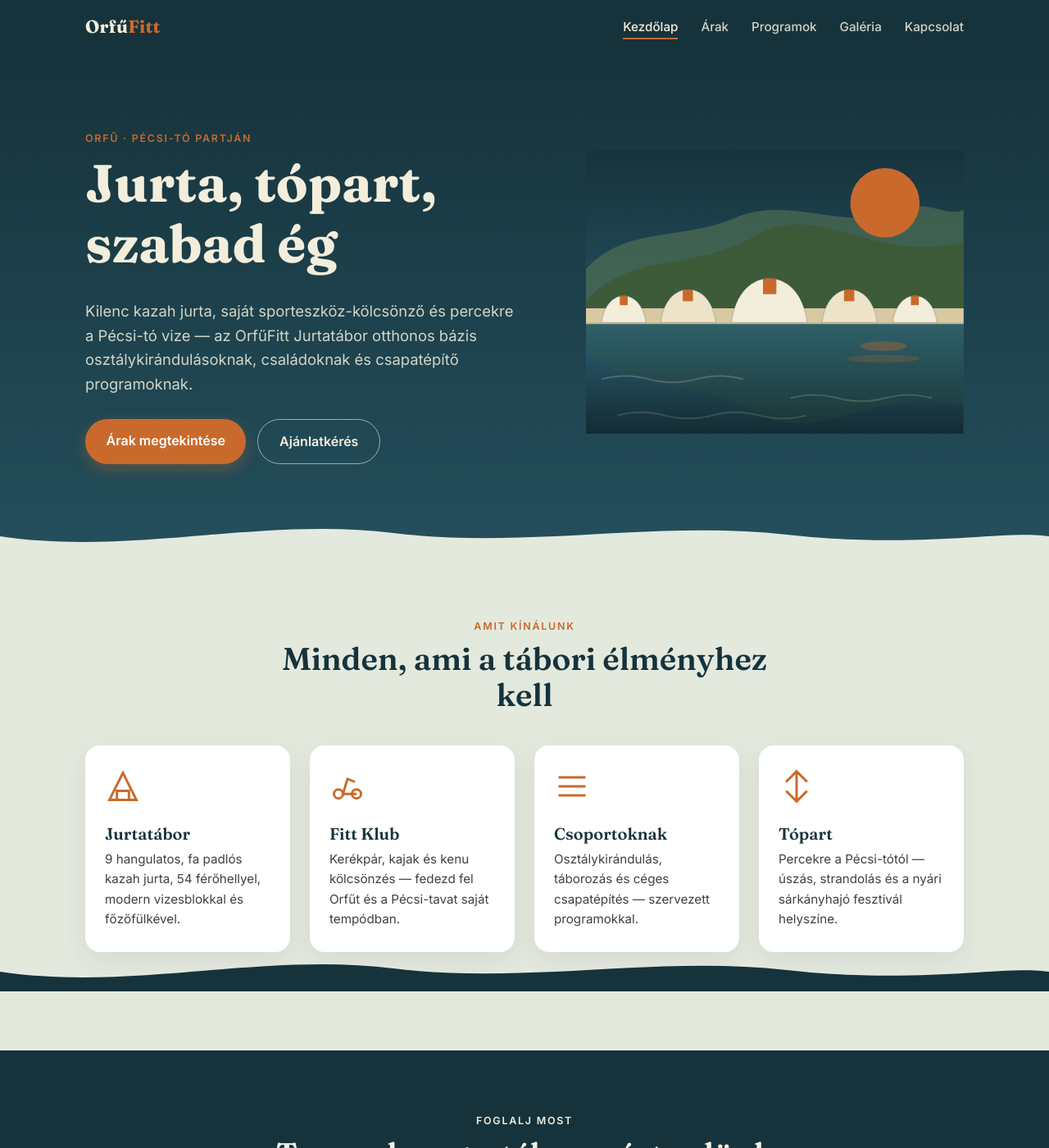
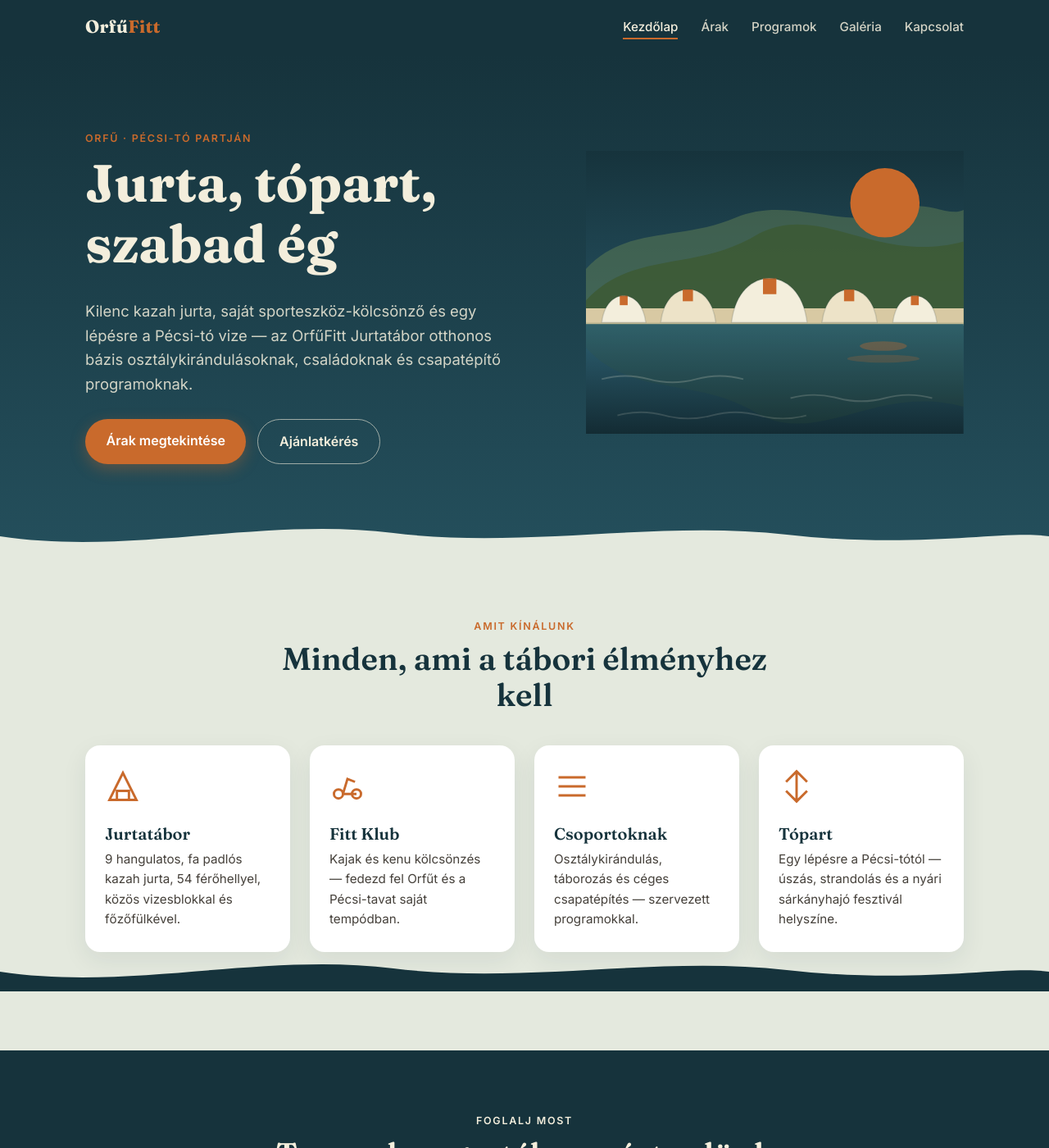
Before and after one commit to bnclrn0/orfufitt, a Jekyll site: the page built from index.md, in a window 1280 px wide and 1400 px high. Shown: the whole window at 82% size. Built offline with Jekyll 4.4.1, drawn with Linux system fonts in a browser that asks for light colours.

Commit message:
Update index.md

```diff
--- a/index.md
+++ b/index.md
@@ -10,7 +10,7 @@ description: Jurtatábor és sporteszköz-kölcsönző Orfűn, a Pécsi-tó part
       <span class="eyebrow">Orfű · Pécsi-tó partján</span>
       <h1>Jurta, tópart, szabad ég</h1>
       <p class="lead">
-        Kilenc kazah jurta, saját sporteszköz-kölcsönző és percekre a Pécsi-tó vize —
+        Kilenc kazah jurta, saját sporteszköz-kölcsönző és egy lépésre a Pécsi-tó vize —
         az OrfűFitt Jurtatábor otthonos bázis osztálykirándulásoknak, családoknak és
         csapatépítő programoknak.
       </p>
@@ -20,7 +20,6 @@ description: Jurtatábor és sporteszköz-kölcsönző Orfűn, a Pécsi-tó part
       </div>
     </div>
     <div>
-      <!-- Csere: saját fotó a jurtatáborról vagy a tópartról -->
       <svg class="hero-art" viewBox="0 0 480 360" xmlns="http://www.w3.org/2000/svg" role="img" aria-label="Jurták a tóparton, domboktól övezve, vízparti tükröződéssel">
         <defs>
           <linearGradient id="heroSky" x1="0" y1="0" x2="0" y2="1">
@@ -104,12 +103,12 @@ description: Jurtatábor és sporteszköz-kölcsönző Orfűn, a Pécsi-tó part
       <div class="card">
         <svg class="icon" viewBox="0 0 24 24" fill="none" stroke="currentColor" stroke-width="1.6"><path d="M12 3 3 21h18L12 3Z"/><path d="M8 21v-6h8v6"/></svg>
         <h3>Jurtatábor</h3>
-        <p>9 hangulatos, fa padlós kazah jurta, 54 férőhellyel, modern vizesblokkal és főzőfülkével.</p>
+        <p>9 hangulatos, fa padlós kazah jurta, 54 férőhellyel, közös vizesblokkal és főzőfülkével.</p>
       </div>
       <div class="card">
         <svg class="icon" viewBox="0 0 24 24" fill="none" stroke="currentColor" stroke-width="1.6"><circle cx="6" cy="17" r="3"/><circle cx="18" cy="17" r="3"/><path d="M9 17 12 7l5 2M9 17h9"/></svg>
         <h3>Fitt Klub</h3>
-        <p>Kerékpár, kajak és kenu kölcsönzés — fedezd fel Orfűt és a Pécsi-tavat saját tempódban.</p>
+        <p>Kajak és kenu kölcsönzés — fedezd fel Orfűt és a Pécsi-tavat saját tempódban.</p>
       </div>
       <div class="card">
         <svg class="icon" viewBox="0 0 24 24" fill="none" stroke="currentColor" stroke-width="1.6"><path d="M3 12h18M3 6h18M3 18h18"/></svg>
@@ -119,7 +118,7 @@ description: Jurtatábor és sporteszköz-kölcsönző Orfűn, a Pécsi-tó part
       <div class="card">
         <svg class="icon" viewBox="0 0 24 24" fill="none" stroke="currentColor" stroke-width="1.6"><path d="M12 2v20M5 9l7-7 7 7M5 15l7 7 7-7"/></svg>
         <h3>Tópart</h3>
-        <p>Percekre a Pécsi-tótól — úszás, strandolás és a nyári sárkányhajó fesztivál helyszíne.</p>
+        <p>Egy lépésre a Pécsi-tótól — úszás, strandolás és a nyári sárkányhajó fesztivál helyszíne.</p>
       </div>
     </div>
   </div>
```
